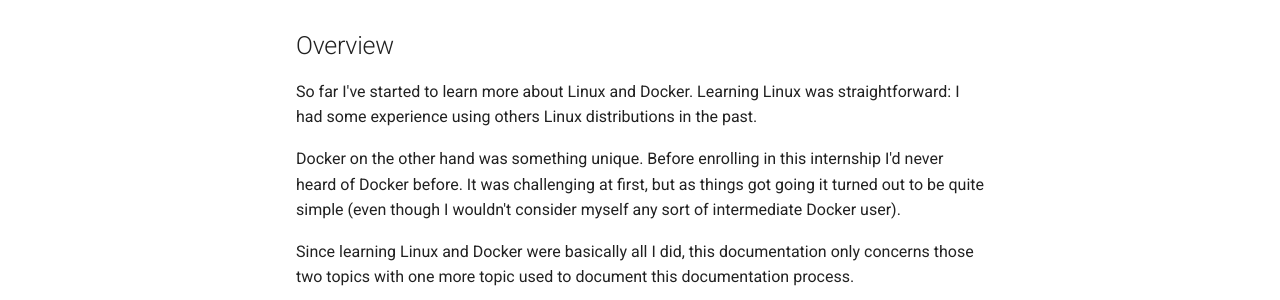
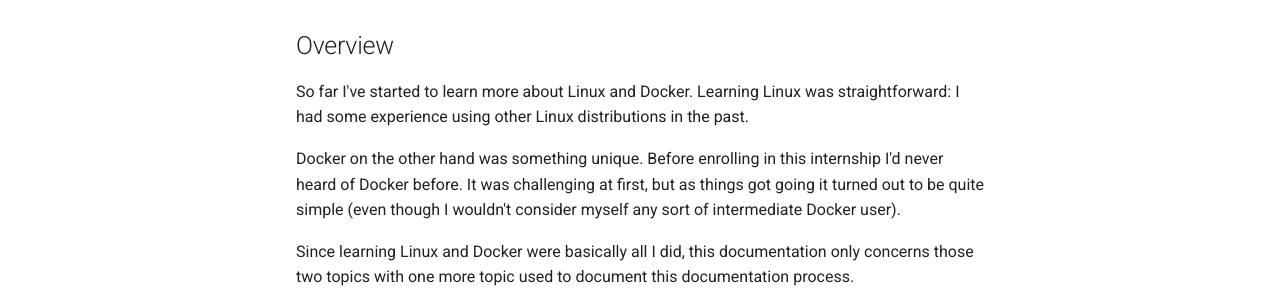
Before and after one commit to MatheusBoy/Wine_Learning_DevOps, an MkDocs documentation site: the page built from docs/index.md, in a window 1280 px wide. Shown: the part 243-543 px from the top of the page. Built offline with MkDocs 1.6.1 and Material for MkDocs 9.7.7, drawn with Linux system fonts in a browser that asks for light colours.

Commit message:
Small text corrections

```diff
--- a/docs/index.md
+++ b/docs/index.md
@@ -4,7 +4,7 @@
 
 ## Overview
 
-So far I've started to learn more about Linux and Docker. Learning Linux was straightforward: I had some experience using others Linux distributions in the past.
+So far I've started to learn more about Linux and Docker. Learning Linux was straightforward: I had some experience using other Linux distributions in the past.
 
 Docker on the other hand was something unique. Before enrolling in this internship I'd never heard of Docker before. It was challenging at first, but as things got going it turned out to be quite simple (even though I wouldn't consider myself any sort of intermediate Docker user).
 
```
Also changed, not shown: docs/docker-course/overview.md (+1 -1 lines).
